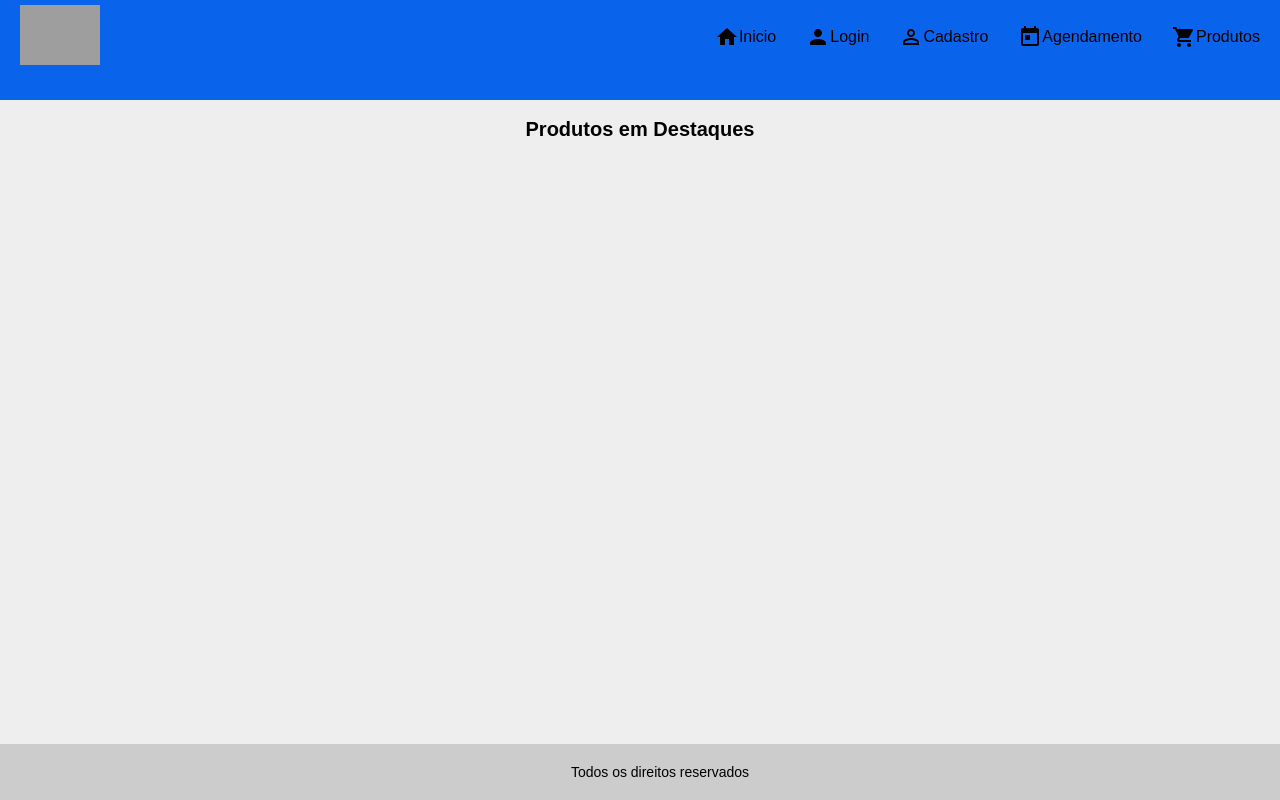
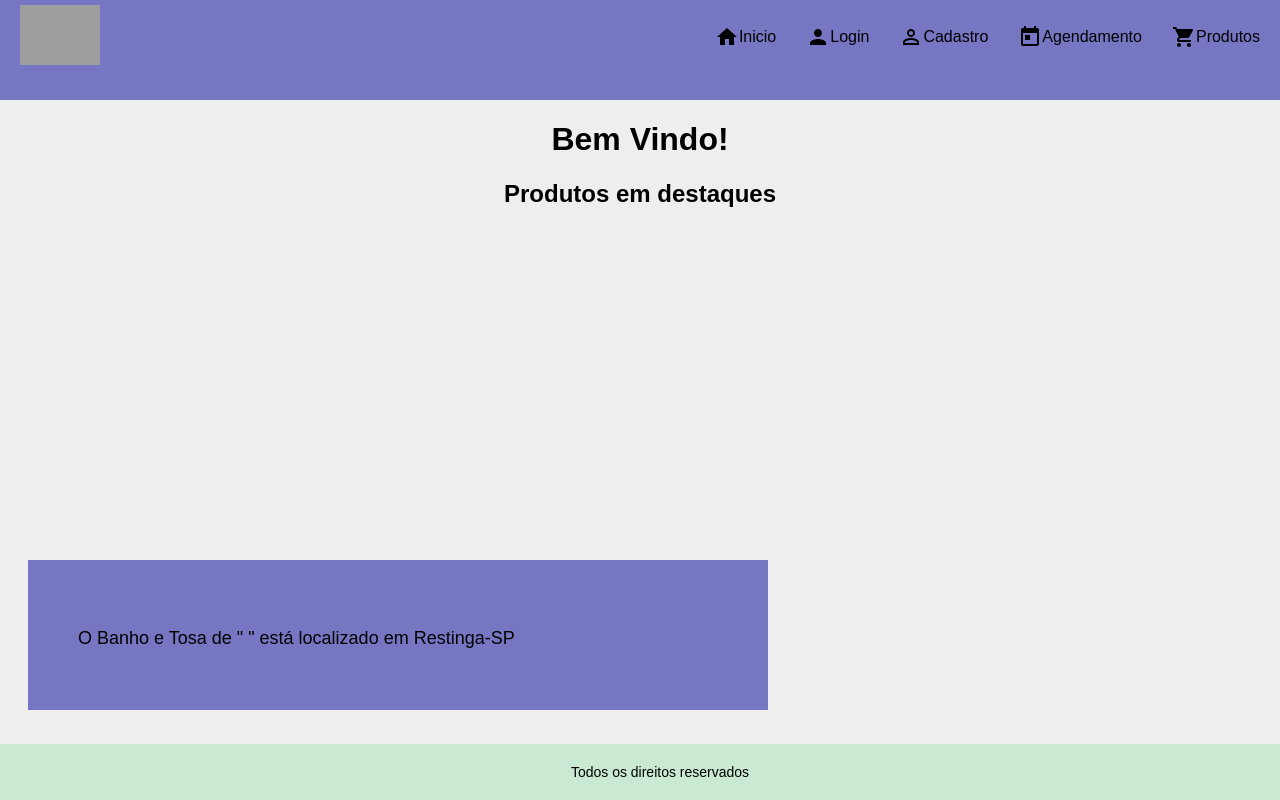
Before and after one commit to DiegoPongeti1/PetShop, a React (Create React App) app: page / in a window 1280 px wide. Built offline with nearby package versions, Linux system fonts and the light colour scheme; grey boxes are pictures that could not be loaded.

Commit message:
iniciando o front do Home

```diff
--- a/src/App.js
+++ b/src/App.js
@@ -12,6 +12,8 @@ import Agendamento from './pages/Agendamento'
 
 import Produtos from './pages/Produtos'
 
+import Home from './pages/Home'
+
 import Routes from './Routes'
 
 import './App.css'
@@ -25,6 +27,7 @@ function App() {
 
   if(user === null ){
     return (
+      <Home />,
       <Login />,
       <Cadastro />,
       <Agendamento />,
--- a/src/components/Footer/styled.js
+++ b/src/components/Footer/styled.js
@@ -2,11 +2,15 @@ import styled from "styled-components";
 
 export const AreaFooter = styled.div`
 
-        background-color: #ccc;
+        background-color: #c9e9d2;
         text-align: center;
         padding: 20px;
         font-size: 14px;
-
+        /*
+        position: fixed;
+         bottom:0;
+         left: 0;
+        */
         bottom: 0;
         position: fixed;
         width: 100%;
--- a/src/components/Header/styled.js
+++ b/src/components/Header/styled.js
@@ -2,7 +2,7 @@ import styled from 'styled-components';
 
 export const AreaHeader = styled.div`
         height: 100px;
-        background-color: #0963EB;
+        background-color: #7776c2;
         color: #fff;
         .container{
                 padding:5px 20px;
--- a/src/components/Main.js
+++ /dev/null
@@ -1,10 +0,0 @@
-import styled from "styled-components";
-
-export const ContainerPage = styled.div `
-    padding:5px 20px;
-`;
-
-export const TittlePage = styled.h1`
-        font-size: 20px;
-        text-align: center;
-`;
--- a/src/pages/Home/index.js
+++ b/src/pages/Home/index.js
@@ -1,14 +1,30 @@
 import React from 'react'
-
-import { ContainerPage, TittlePage } from "../../components/Main";
+import { BrowserRouter, Switch, Route, Link } from 'react-router-dom'
 
 
-const Page = () => {
+import  { AreaHome } from './styled';
+
+
+
+export default () => {
     return (
-      <ContainerPage>
-          <TittlePage>  Produtos em Destaques </TittlePage>
-      </ContainerPage>
+<BrowserRouter>
+<Switch>
+<Route exact path="/">
+
+     <AreaHome >
+          <h1> Bem Vindo! </h1>
+          <h2> Produtos em destaques </h2>
+          <div className="sobre">
+              <p> O Banho e Tosa de " " está localizado em Restinga-SP
+
+              </p>
+          </div>
+    </AreaHome>
+
+</Route>
+</Switch>
+</BrowserRouter>
+
     );
 }
-
-export default Page;
--- a/src/pages/Home/styled.js
+++ b/src/pages/Home/styled.js
@@ -0,0 +1,26 @@
+import styled from 'styled-components'
+
+export const AreaHome = styled.div `
+    h1 {
+        text-align: center;
+    }
+
+    h2 {
+        text-align: center;
+    }
+
+    .sobre{
+    background-color: #7776c2;
+    text-align: left;
+    padding: 50px;
+    font-size: 18px;
+    bottom: 10px;
+    position: 10px;
+    width: 50%;
+    height: 50px;
+    top: 70%;
+    right: 40%;
+    position: absolute;
+    }
+
+`
```
